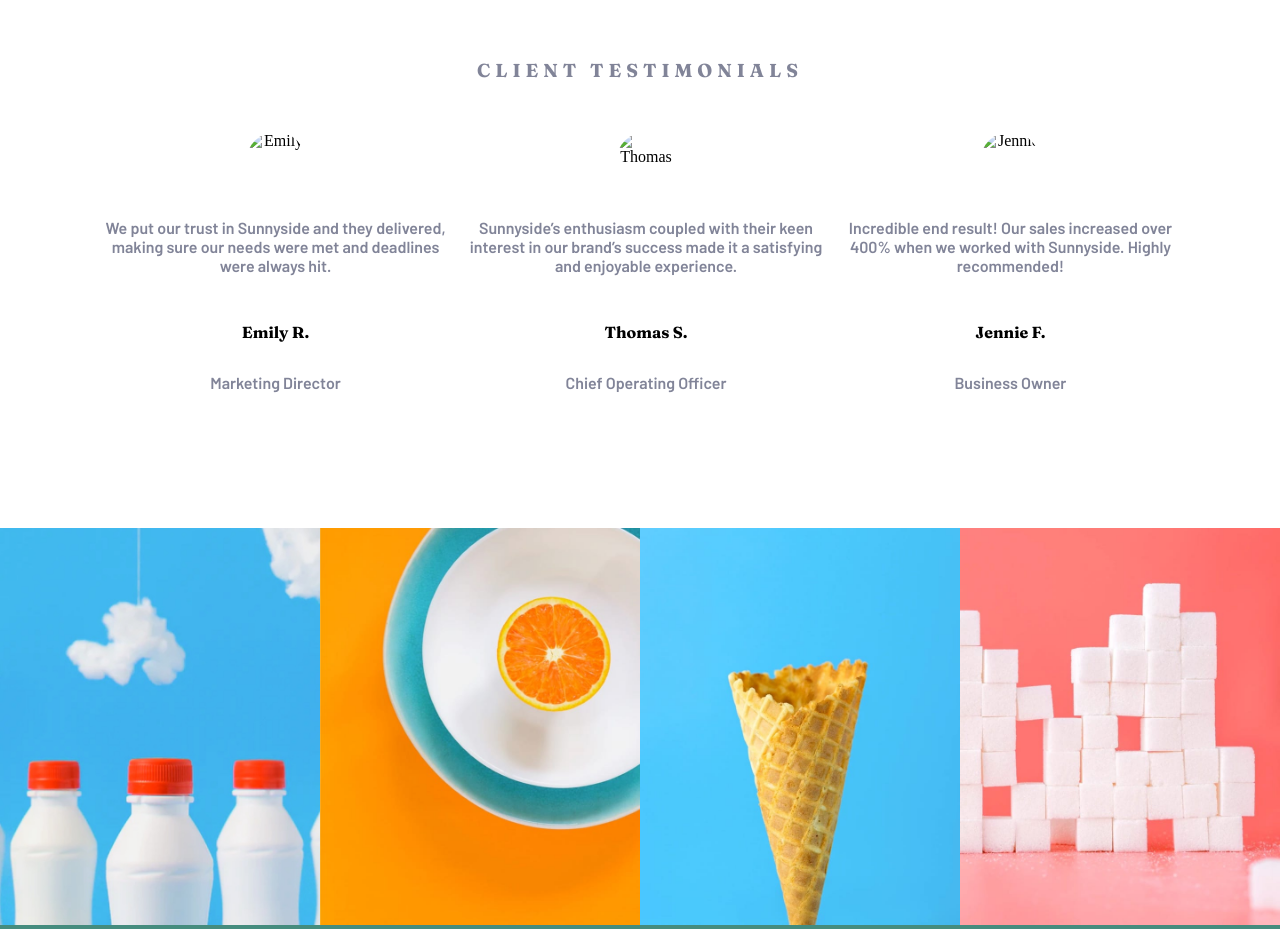
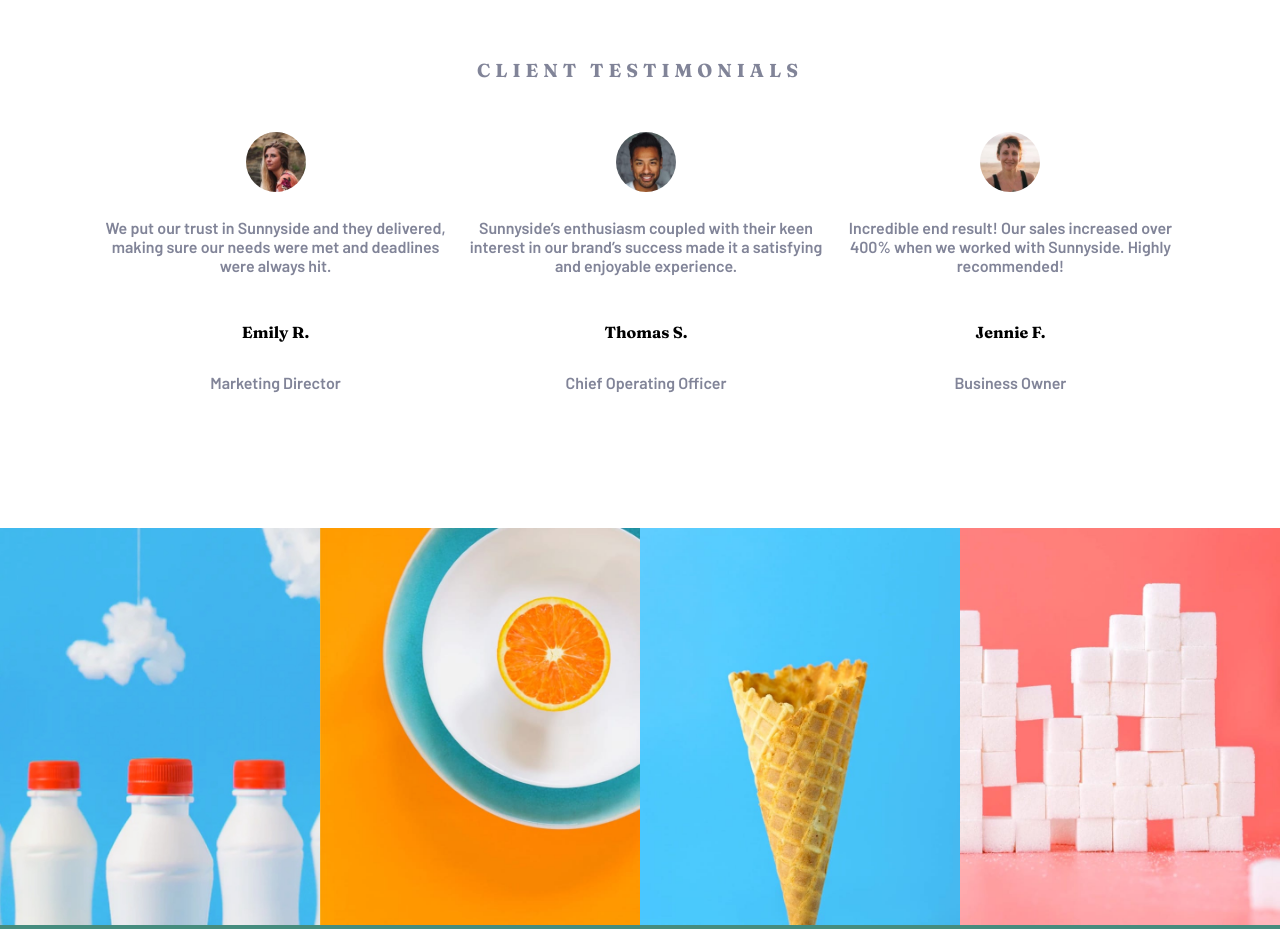
Before and after one commit to Carls13/sunnyside-agency, a plain HTML site: page index.html in a window 1280 px wide. Shown: the part 3260-4189 px from the top of the page. Drawn offline with Linux system fonts and the light colour scheme; the site is published under a folder, as on GitHub Pages, so addresses that start at the root find nothing.

Commit message:
fix: urls

```diff
--- a/index.html
+++ b/index.html
@@ -63,19 +63,19 @@
     <h3>Client testimonials</h3>
     <div class="testimonials-container">
       <div class="testimonial-card">
-        <img src="/images/image-emily.jpg" alt="Emily">
+        <img src="./images/image-emily.jpg" alt="Emily">
         <p>We put our trust in Sunnyside and they delivered, making sure our needs were met and deadlines were always hit.</p>
         <h4>Emily R.</h4>
         <p>Marketing Director</p>
       </div>
       <div class="testimonial-card">
-        <img src="/images/image-thomas.jpg" alt="Thomas">
+        <img src="./images/image-thomas.jpg" alt="Thomas">
         <p>Sunnyside’s enthusiasm coupled with their keen interest in our brand’s success made it a satisfying and enjoyable experience.</p>
         <h4>Thomas S.</h4>
         <p>Chief Operating Officer</p>
       </div>
       <div class="testimonial-card">
-        <img src="/images/image-jennie.jpg" alt="Jennie">
+        <img src="./images/image-jennie.jpg" alt="Jennie">
         <p>Incredible end result! Our sales increased over 400% when we worked with Sunnyside. Highly recommended!</p>
         <h4>Jennie F.</h4>
         <p>Business Owner</p>
```
